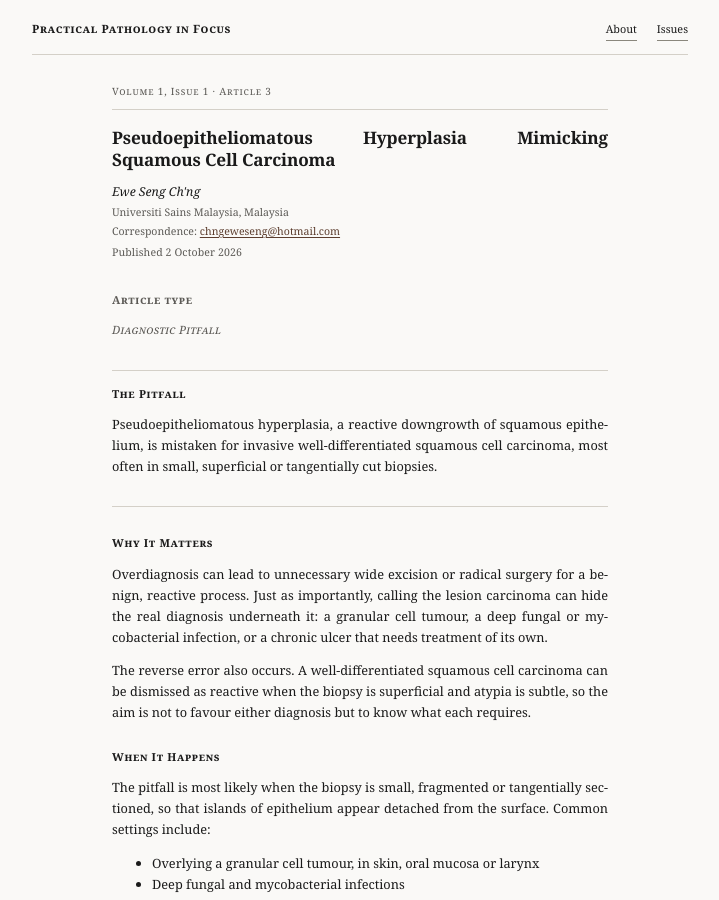
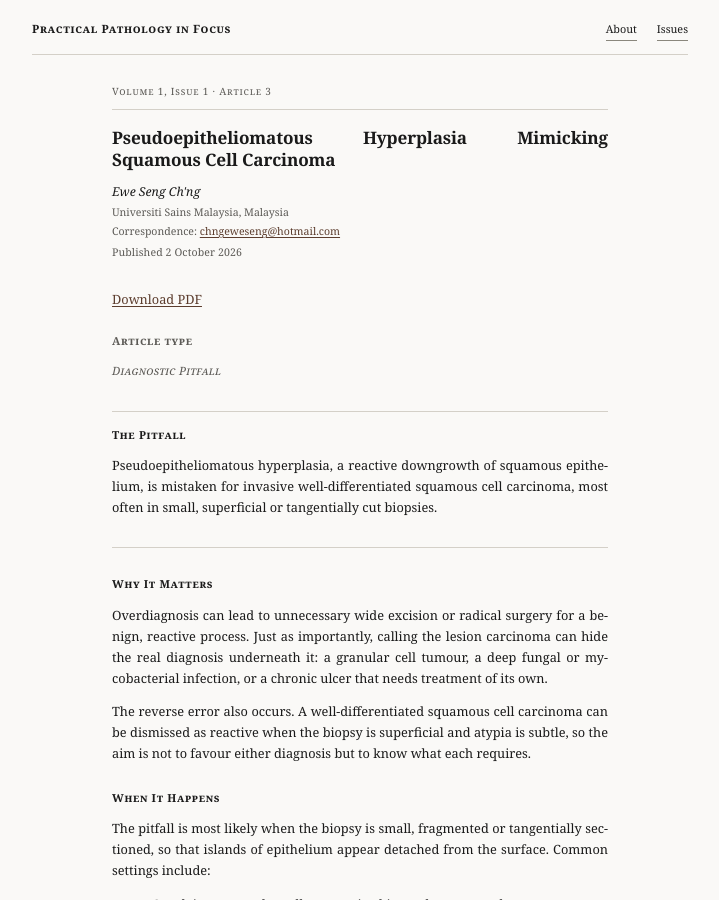
Before and after one commit to es-chng/practicalpathologyinfocus, a Jekyll site: the page built from _articles/peh-mimicking-scc.md, in a window 1280 px wide and 900 px high. Shown: the whole window, without its empty margins (280-999 px from the left). Built offline with Jekyll 4.4.1, drawn with Linux system fonts in a browser that asks for light colours.

Commit message:
Update article.html

```diff
--- a/_layouts/article.html
+++ b/_layouts/article.html
@@ -29,6 +29,7 @@ layout: default
     <p class="base-correspondence">Correspondence: <a href="mailto:{{ page.corresponding_email }}">{{ page.corresponding_email }}</a></p>
     {%- endif %}
     <p class="base-date">Published {{ page.published_date | date: "%-d %B %Y" }}</p>
+    <p><a class="pdf-link" href="{{ '/files/' | append: slug | append: '.pdf' | relative_url }}">Download PDF</a>       <!--pdf-pages:{{ slug }}||{% if doi %} · {% endif %}--></p>
     {%- comment -%}
       Printed as the page-1 footnote of the PDF (assets/css/pdf.css); hidden on
       screen. Kept free of newlines: WeasyPrint keeps them in footnotes.
@@ -53,7 +54,7 @@ layout: default
   {% include blocks.html article=page %}
 
   <footer class="base-footer">
-    <p><a class="pdf-link" href="{{ '/files/' | append: slug | append: '.pdf' | relative_url }}">Download PDF</a></p>
+
     <p>
       <!--pdf-pages:{{ slug }}||{% if doi %} · {% endif %}-->
       {%- if doi contains "10.5072/" -%}
```
